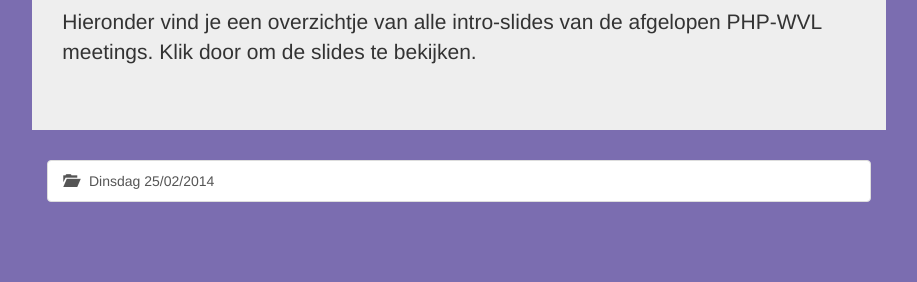
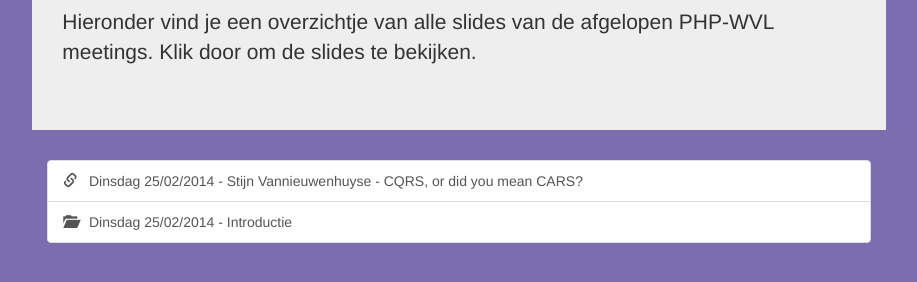
Before and after one commit to PHP-WVL/php-wvl.github.com, a plain HTML site: page slides/index.html in a window 1280 px wide. Shown: the part 212-494 px from the top of the page, without its empty margins (181-1098 px from the left). Drawn offline with nearby package versions, Linux system fonts and the light colour scheme.

Commit message:
Added link to slides of Stijn Vannieuwenhuyse
Signed-off-by: Tom Van Herreweghe <tom@king-foo.be>

```diff
--- a/slides/index.html
+++ b/slides/index.html
@@ -50,7 +50,7 @@
 				<div class="jumbotron col-md-8">
 					<h1>PHP-WVL Slides</h1>
 					<p>
-						Hieronder vind je een overzichtje van alle intro-slides van de afgelopen PHP-WVL meetings. Klik door om de slides te bekijken.
+						Hieronder vind je een overzichtje van alle slides van de afgelopen PHP-WVL meetings. Klik door om de slides te bekijken.
 					</p>
 				</div>
 				<div class="col-md-2">&nbsp;</div>
@@ -60,7 +60,8 @@
 				<div class="col-md-2">&nbsp;</div>
 				<div class="col-md-8">
 					<div class="list-group">
-						<a href="20140225/index.html" class="list-group-item"><span class="glyphicon glyphicon-folder-open"></span>&nbsp;&nbsp;&nbsp;Dinsdag 25/02/2014</a>
+						<a href="https://speakerdeck.com/stijnvnh/cqrs-or-did-you-mean-cars" class="list-group-item"><span class="glyphicon glyphicon-link"></span>&nbsp;&nbsp;&nbsp;Dinsdag 25/02/2014 - Stijn Vannieuwenhuyse - CQRS, or did you mean CARS?</a>
+						<a href="20140225/index.html" class="list-group-item"><span class="glyphicon glyphicon-folder-open"></span>&nbsp;&nbsp;&nbsp;Dinsdag 25/02/2014 - Introductie</a>
 					</div>
 				</div>
 				<div class="col-md-2">&nbsp;</div>
```
